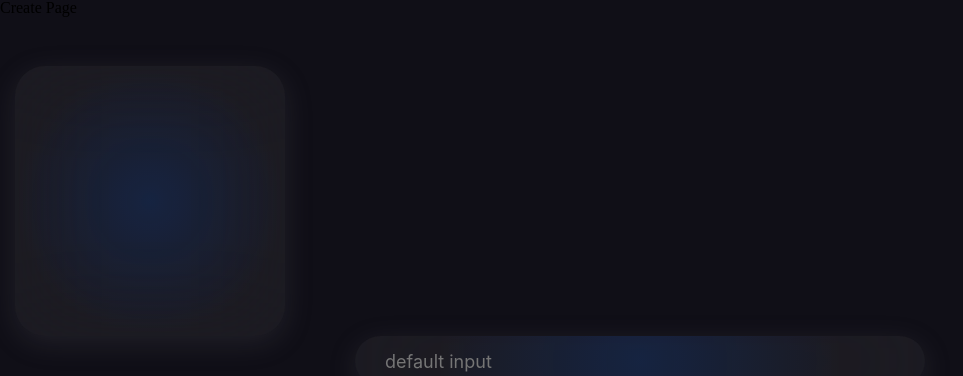
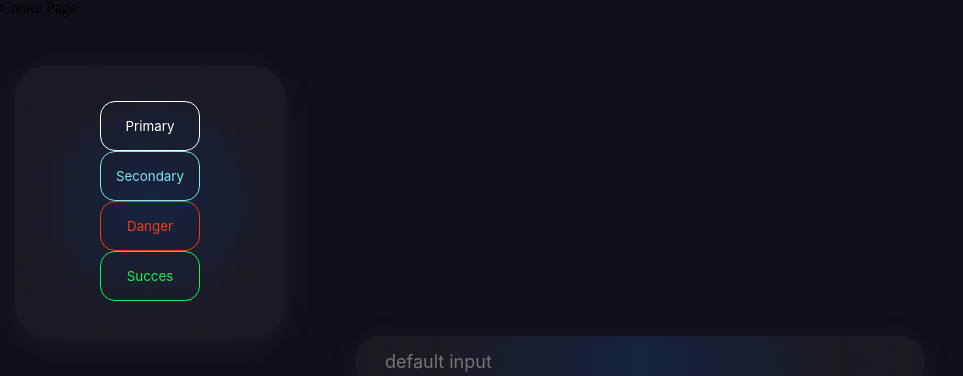
Before and after one commit to 0XCRYPTO03/NFT-Marketplace, a React (Create React App) app: page /create in a window 1280 px wide. Shown: the top 376 px of the page, without its empty margins (0-963 px from the left). Built offline with nearby package versions, Linux system fonts and the light colour scheme.

Commit message:
card doc child props

```diff
--- a/src/pages/Create.js
+++ b/src/pages/Create.js
@@ -21,7 +21,16 @@ const Create = () => {
   return (
     <div>
       Create Page
-      <Card width='250px' height='250px' />
+      <Card width='250px' height='250px'
+       child={
+         <div style={{width:'100%', height:'100%',display:'flex',flexDirection:'column',justifyContent:'center', alignItems:'center'}}>
+          <Button width='100px' height='50px' color={Colors.buttons.primary} textContent="Primary" />
+          <Button width='100px' height='50px' color={Colors.buttons.secondary} textContent="Secondary" />
+          <Button width='100px' height='50px' color={Colors.buttons.danger} textContent="Danger"/>
+          <Button width='100px' height='50px' color={Colors.buttons.succes} textContent="Succes" />
+         </div>
+       }
+      />
       <TextInput />
       <br />
       <br />
```
Also changed, not shown: 1 other file (tests, documents, lock files or other folders).
